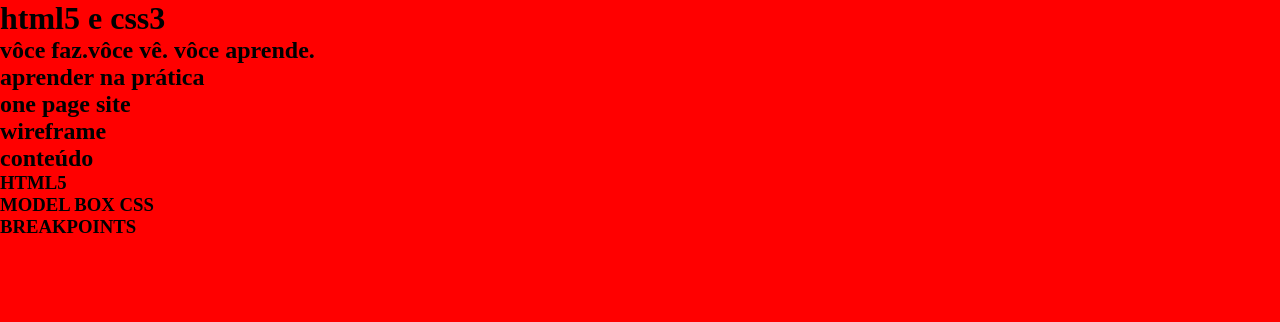
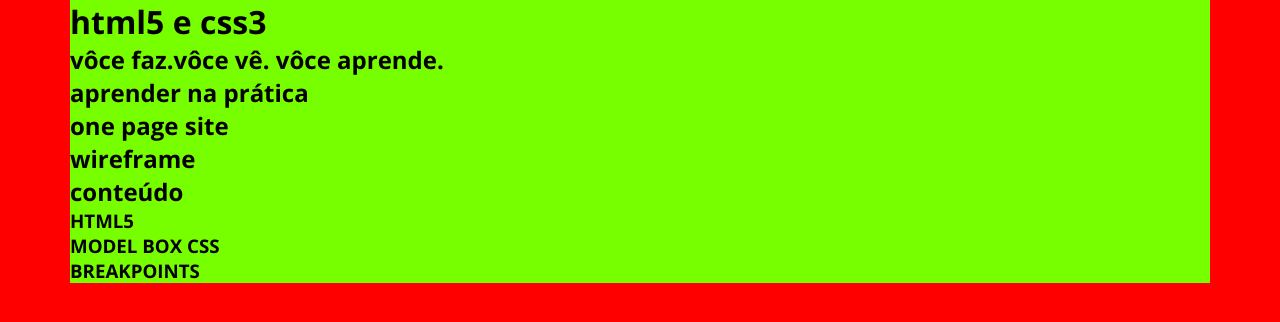
Before and after one commit to kaua-13112005/html5css3, a plain HTML site: page index.html in a window 1280 px wide. Drawn offline with nearby package versions, Linux system fonts and the light colour scheme.

Commit message:
modificações no Layout

```diff
--- a/index.html
+++ b/index.html
@@ -7,46 +7,63 @@
     <title>html5 e css3</title>
     <link rel="stylesheet" href="style.css">
     <link rel="icon" href="img/favicon.png">
-
+    <style>
+        @import url('https://fonts.googleapis.com/css2?family=Open+Sans:wght@700&display=swap');
+      </style>
 </head>
 <body>
     <!-- cabeçalho -->
     <header>
+              <div class="container">
 
+              </div>
     </header>
     <!-- destaque -->
     <main>
+           <div class="container">
             <h1>
                 html5 e css3
                </h1>
                <h2>
                 vôce faz.vôce vê. vôce aprende.
                </h2>
+           </div>
     </main>
     <!-- sobre -->
     <section>
+          <div class="container">
             <h2>aprender na prática</h2>
+          </div>
     </section>
     <!-- one page -->
     <section>
+        <div class="container">
             <h2>
                 one page site
             </h2>
+        </div>
+
     </section>
     <!-- wireframe -->
     <section>
+         <div class="container">
             <h2>wireframe</h2>
+         </div>
     </section>
     <!-- conteúdo -->
     <section>
+          <div class="container">
             <h2>conteúdo</h2>
            <h3>HTML5</h3>
            <h3>MODEL BOX CSS</h3>
            <H3>BREAKPOINTS</H3>
+           </div>
     </section>
     <!-- ródape -->
     <footer>
+         <div class="container">
 
+         </div>
     </footer>
 </body>
 </html>
--- a/style.css
+++ b/style.css
@@ -6,22 +6,43 @@
     padding: 0;
 }
 
+/* importação */
+
+@import url('https://fonts.googleapis.com/css2?family=Open+Sans:wght@400;700&display=swap');
+
 /* documento css */
 
 
 body{
     background-color: red;
+    font-family: 'Open Sans', sans-serif;
+    font-size: 1em;
 }
+
+/* Layout */
+.container{
+    margin: 0 auto;
+    background-color: #7f0;
+}
+
 
 @media (min-width: 576px) {
     body{
          background-color: #0ff;
+    }
+    /* \Layout */
+    .container{
+        max-width: 540px;
     }
 }
 
 @media (min-width: 768px) {
     body{
           background-color: #ffff00;
+    }
+      /* \Layout */
+      .container{
+        max-width: 720px;
     }
 }
 
@@ -31,10 +52,18 @@ body{
     body{
         background-color: #ff6600;
     }
+      /* \Layout */
+      .container{
+        max-width: 960px;
+    }
 }
 
 @media (min-width: 1200px) {
     body{
          background-color: #ff0000;
     }
+      /* \Layout */
+      .container{
+        max-width: 1140px;
+    }
 }
```
Lines whose indentation alone changed are shown as unchanged.
